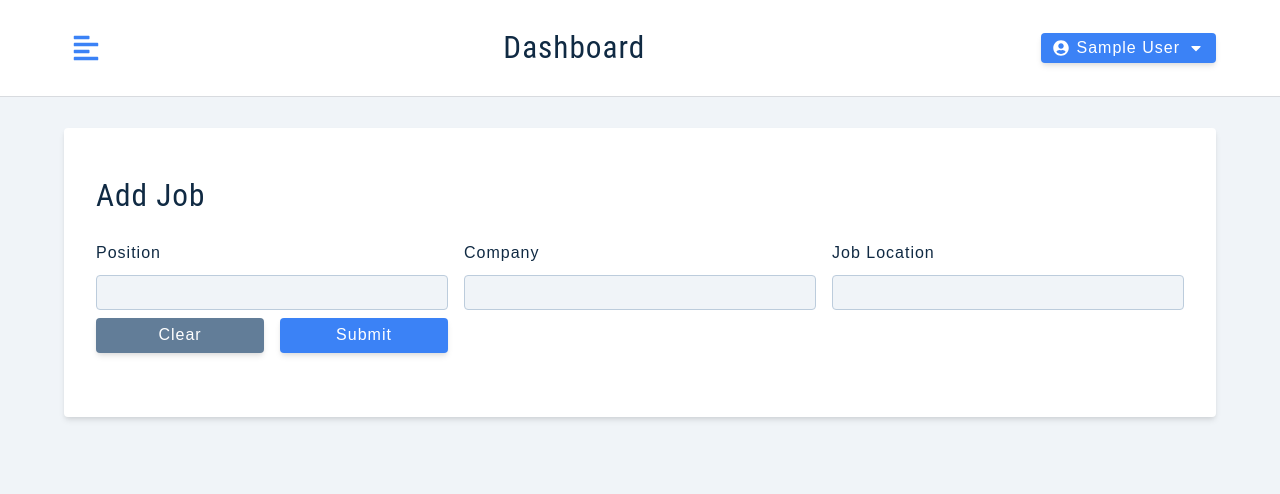
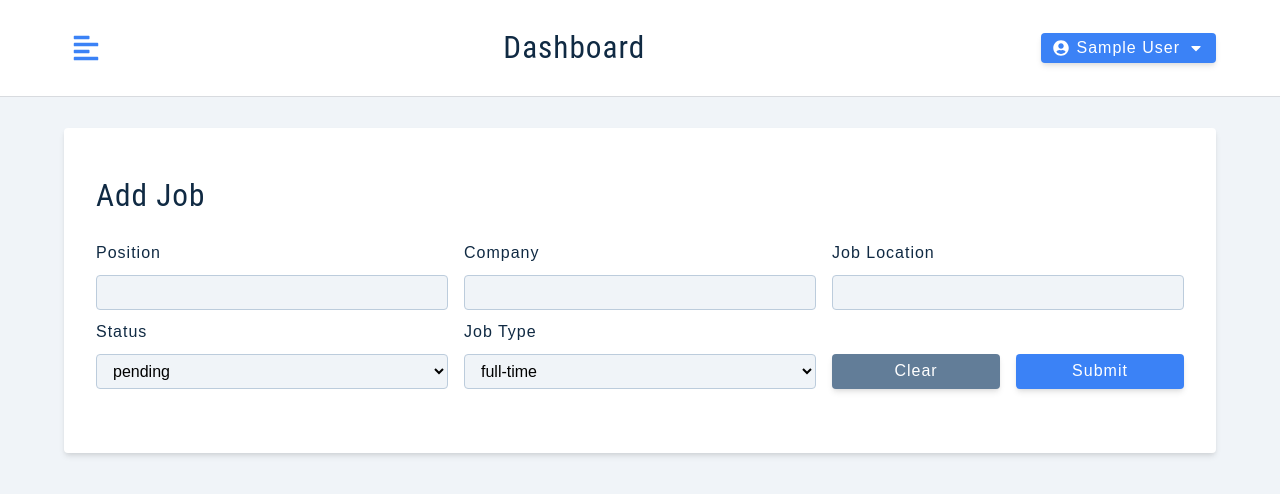
Before and after one commit to srdjo99/jobster-react, a React (Create React App) app: page /add-job in a window 1280 px wide. Shown: the top 494 px of the page. Built offline with nearby package versions, Linux system fonts and the light colour scheme; sample sign-in values are in the browser's storage.

Commit message:
Add FormRowSelect

```diff
--- a/src/components/FormRow.tsx
+++ b/src/components/FormRow.tsx
@@ -21,6 +21,7 @@ const FormRow: FC<IFormRowProps> = ({
         {labelText ?? name}
       </label>
       <input
+        id={name}
         type={type}
         name={name}
         value={value}
--- /dev/null
+++ b/src/components/FormRowSelect.tsx
@@ -0,0 +1,28 @@
+import React, { ChangeEvent } from "react";
+
+const FormRowSelect = ({ labelText, name, value, handleChange, list }: any) => {
+  return (
+    <div className="form-row">
+      <label htmlFor={name} className="form-label">
+        {labelText || name}
+      </label>
+      <select
+        name={name}
+        id={name}
+        value={value}
+        onChange={(e: ChangeEvent<HTMLSelectElement>) => handleChange(e)}
+        className="form-select"
+      >
+        {list.map((itemValue: any, index: any) => {
+          return (
+            <option key={index} value={itemValue}>
+              {itemValue}
+            </option>
+          );
+        })}
+      </select>
+    </div>
+  );
+};
+
+export default FormRowSelect;
--- a/src/components/index.ts
+++ b/src/components/index.ts
@@ -3,5 +3,6 @@ import FormRow from "./FormRow";
 import Logo from "./Logo";
 import Navbar from "./Navbar";
 import SmallSidebar from "./SmallSidebar";
+import FormRowSelect from "./FormRowSelect";
 
-export { FormRow, Logo, BigSidebar, SmallSidebar, Navbar };
+export { FormRow, Logo, BigSidebar, SmallSidebar, Navbar, FormRowSelect };
--- a/src/pages/dashboard/AddJob.tsx
+++ b/src/pages/dashboard/AddJob.tsx
@@ -2,7 +2,7 @@ import React, { ReactElement, FormEvent, ChangeEvent } from "react";
 import { useSelector, useDispatch } from "react-redux";
 import { toast } from "react-toastify";
 
-import { FormRow } from "../../components";
+import { FormRow, FormRowSelect } from "../../components";
 import Wrapper from "../../assets/wrappers/DashboardFormPage";
 import { RootState } from "../../store";
 
@@ -30,7 +30,9 @@ const AddJob = (): ReactElement => {
     // }
   };
 
-  const handleJobInput = (e: ChangeEvent<HTMLInputElement>) => {
+  const handleJobInput = (
+    e: ChangeEvent<HTMLInputElement | HTMLSelectElement>,
+  ) => {
     const name = e.target.name;
     const value = e.target.value;
     console.log(name, value);
@@ -63,6 +65,22 @@ const AddJob = (): ReactElement => {
             value={jobLocation}
             handleChange={handleJobInput}
           />
+          {/* job status */}
+          <FormRowSelect
+            name="status"
+            value={status}
+            handleChange={handleJobInput}
+            list={statusOptions}
+          />
+          {/* job type */}
+          <FormRowSelect
+            name="jobType"
+            labelText="job type"
+            value={jobType}
+            handleChange={handleJobInput}
+            list={jobTypeOptions}
+          />
+
           <div className="btn-container">
             <button
               type="button"
```
